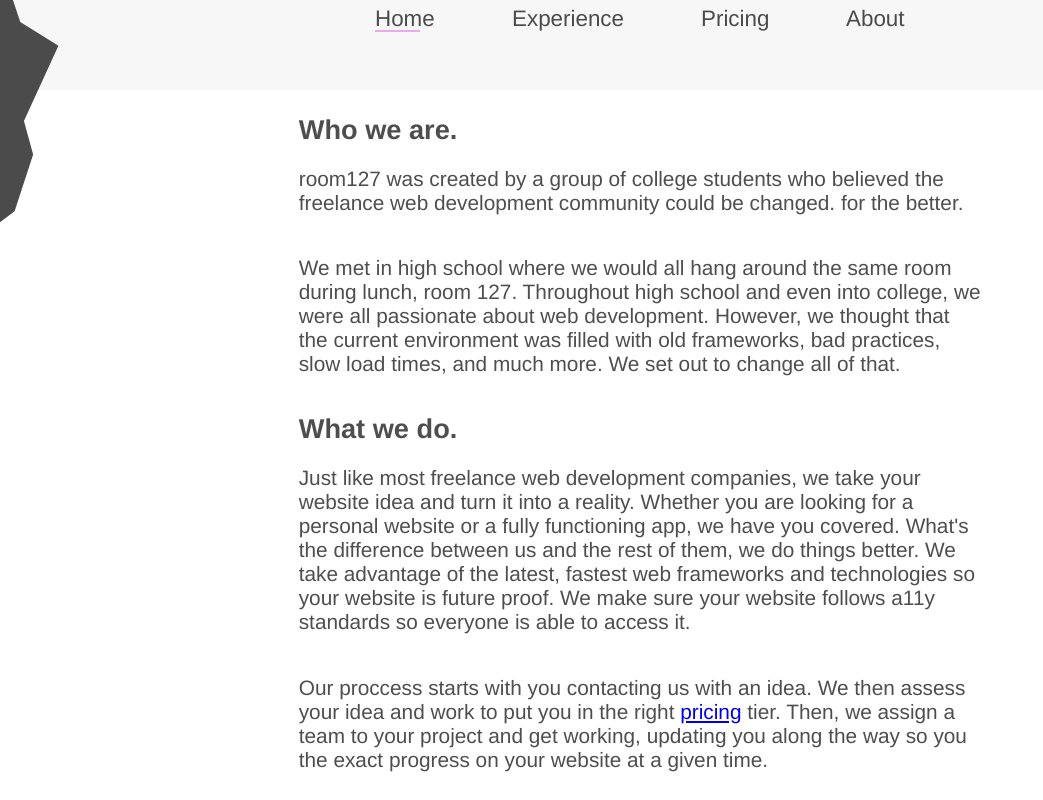
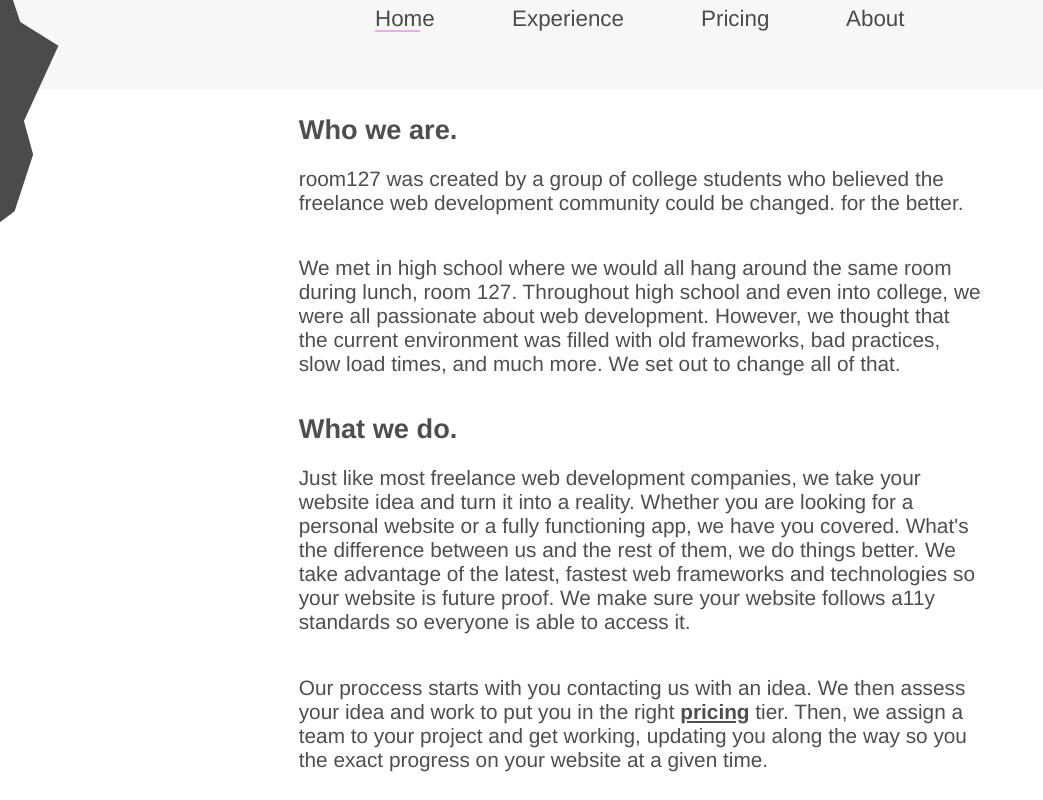
Before and after one commit to room127/homepage, a React (Create React App) app: page / in a window 1280 px wide. Shown: the part 470-1270 px from the top of the page, without its empty margins (0-1043 px from the left). Built offline with nearby package versions, Linux system fonts and the light colour scheme.

Commit message:
Add tests, change names.

```diff
--- a/public/index.html
+++ b/public/index.html
@@ -3,7 +3,7 @@
   <head>
     <meta charset="utf-8">
     <meta name="viewport" content="width=device-width, initial-scale=1, shrink-to-fit=no">
-    <meta name="theme-color" content="#000000">
+    <meta name="theme-color" content="#4B4B4B">
     <meta name="Description" content="Web development collective.">
     <!--
       manifest.json provides metadata used when your web app is added to the
--- a/src/components/NavigationBar/NavigationBar.css
+++ b/src/components/NavigationBar/NavigationBar.css
@@ -135,7 +135,7 @@
   #navigation-wrapper {
     height: 450px;
   }
-  #left-side {
+  #left-side, #right-corner {
    display: none;
   }
 }
--- a/src/routes/Home/Home.css
+++ b/src/routes/Home/Home.css
@@ -21,6 +21,12 @@ p {
   text-align: left;
 }
 
+#pricing-link {
+  color: #4E4E4E;
+  font-weight: bold;
+  text-decoration: underline;
+}
+
 @media only screen and (max-width: 690px) {
   p, .content-title {
     width: 90%;
--- a/src/routes/Home/Home.js
+++ b/src/routes/Home/Home.js
@@ -24,7 +24,7 @@ class Home extends Component {
 
           <p>
           Our proccess starts with you contacting us with an idea. We then assess your idea and work to put you in the
-          right <Link to="/pricing" href="/pricing">pricing</Link> tier. Then, we assign a team to your project and get
+          right <Link id="pricing-link" to="/pricing" href="/pricing">pricing</Link> tier. Then, we assign a team to your project and get
           working, updating you along the way so you the exact progress on your website at a given time.
           </p>
         </div>
```
Also changed, not shown: public/manifest.json, 2 other files (tests, documents, lock files or other folders).
